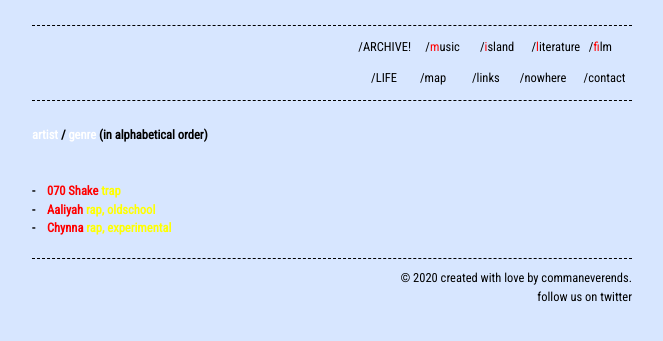
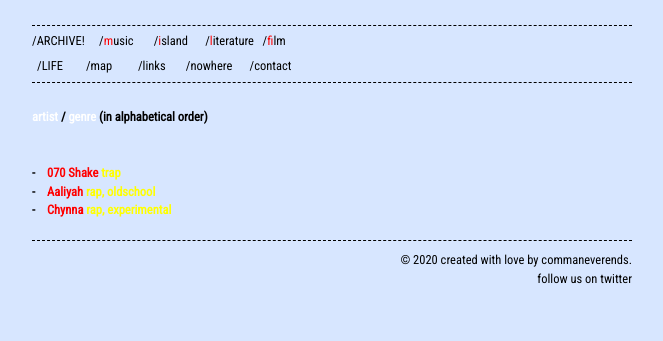
Before and after one commit to jeonghihi/commaneverends.github.io, a Jekyll site: the page built from list-music.md, in a window 1280 px wide. Shown: the top 341 px of the page, without its empty margins (308-971 px from the left). Built offline with Jekyll 4.4.1, drawn with Linux system fonts in a browser that asks for light colours; our own code applies the rules of GitHub Pages for plain Markdown files.

Commit message:
Update base.scss

```diff
--- a/_sass/base.scss
+++ b/_sass/base.scss
@@ -56,7 +56,7 @@
  * Header/Navigation
  */
 .menu { border-top: var(--border);  border-bottom: var(--border);  margin-bottom: 25px; }
-.menu ul { margin-top: 12px;  margin-bottom: 12px;  padding-left: 0px;  list-style-type: none;  text-align: right; }
+.menu ul { margin-top: 6px;  margin-bottom: 6px;  padding-left: 0px;  list-style-type: none;  text-align: left; }
 .menu ul li { display: inline;  margin-left: 10px; }
 .menu ul li a { text-decoration: none;  color: var(--text-color); }
 .menu ul li a:hover { text-decoration: none; color: var(--background-color); background-color: var(--base-color); }
```
